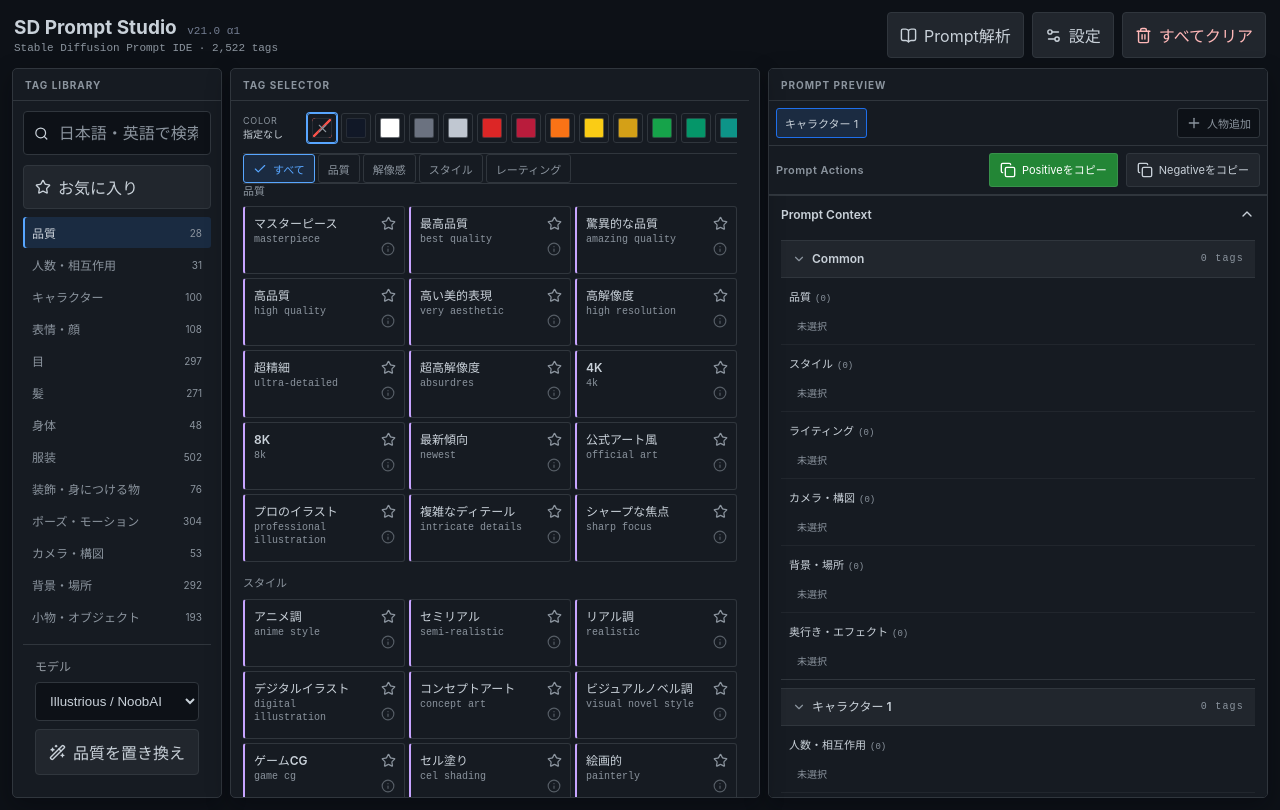
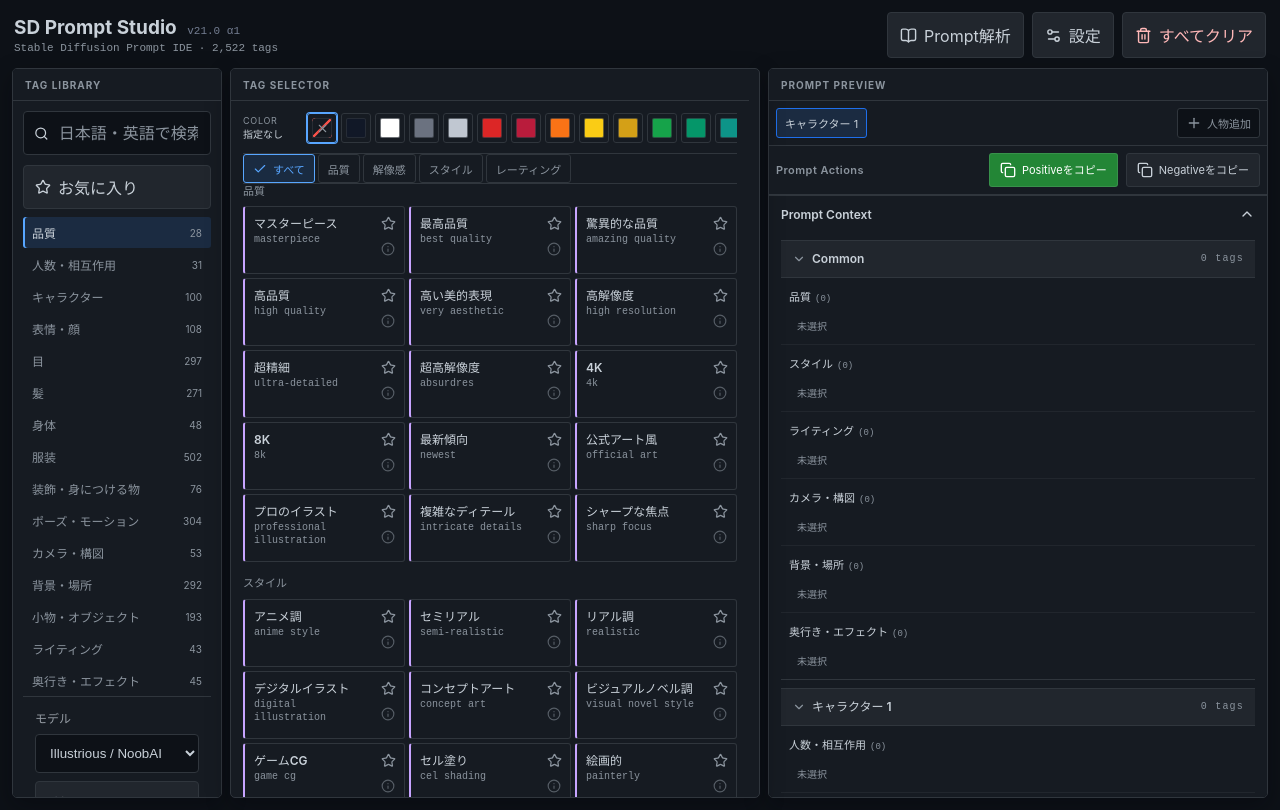
Before and after one commit to whatrune/sd-prompt-studio, a React (Vite) app: page / in a window 1280 px wide. Built offline with nearby package versions, Linux system fonts and the light colour scheme; the HTML template or start-up script is replaced by a standard one.

Commit message:
Unify panel header scrolling

```diff
--- a/src/styles.css
+++ b/src/styles.css
@@ -300,7 +300,7 @@ textarea { width:100%; resize:vertical; min-height:105px; background:#0c0f16; bo
 .panel-title.compact{min-height:16px;margin-bottom:8px;justify-content:flex-end}.panel-title.compact>div{display:none}
 .subcategory-tabs{display:flex;flex-wrap:nowrap;overflow-x:auto;overflow-y:hidden;white-space:nowrap;scrollbar-width:thin;scroll-snap-type:x proximity;padding:0 0 10px;margin:0 0 14px;gap:7px;border-bottom:1px solid #252c3b}.subcategory-tabs button{flex:0 0 auto;scroll-snap-align:start;min-height:32px;padding:6px 11px;font-size:12px}.subcategory-tabs button.active::after{bottom:-11px;height:2px}
 .tag-card .info-tag{left:8px;right:auto;top:auto;bottom:8px;width:25px;height:25px;display:grid;place-items:center;border-radius:7px;background:#0d1018cc;z-index:3}.tag-card .star{right:8px;top:8px}.tag-card .tag-main strong{padding-left:24px;padding-right:30px}.tag-card .tag-main span{font-size:11px}.tag-card .tag-main small{font-size:10px;padding-left:24px}
-.preview{overflow-y:auto;overscroll-behavior:contain}.block-tabs{flex:0 0 auto;position:sticky;top:0;z-index:8;background:#12151e}.warning-box,.related-box{position:static;flex:0 0 auto}.related-static{margin:8px 10px 10px;overflow:visible}.related-static>div{max-height:none;overflow:visible}
+.preview{overflow-y:auto;overscroll-behavior:contain}.block-tabs{flex:0 0 auto;position:static;z-index:auto;background:#12151e}.warning-box,.related-box{position:static;flex:0 0 auto}.related-static{margin:8px 10px 10px;overflow:visible}.related-static>div{max-height:none;overflow:visible}
 .selected-outline{padding:8px 10px;display:grid;gap:9px;flex:0 0 auto}.compact-empty{min-height:70px;height:auto;padding:16px;font-size:11px}.selected-group{display:grid;gap:6px;padding-bottom:8px;border-bottom:1px solid #242a38}.selected-group:last-child{border-bottom:0}.selected-group-head{display:flex;justify-content:space-between;align-items:center}.selected-group-head strong{font-size:11px;color:#aeb8d1}.selected-group-head button{border:0;background:transparent;color:#737e93;font-size:9px;padding:2px 4px}.selected-group-head button:hover{color:#f0a1ad}.selected-chips{display:flex;flex-wrap:wrap;gap:5px}.selected-chip{display:inline-flex;align-items:center;min-height:25px;border:1px solid #3a4560;border-radius:7px;background:#1a2130;overflow:hidden;max-width:100%}.chip-label{border:0;background:transparent;color:#e7ebf5;padding:4px 3px 4px 7px;font-size:10px;line-height:1.2;white-space:normal;text-align:left}.chip-label:hover{color:#aebfff}.chip-weight{font-size:8px;color:#9faccc;padding-left:3px}.chip-remove{align-self:stretch;border:0;border-left:1px solid #354059;background:#151b27;color:#8490a8;padding:3px 5px;display:grid;place-items:center}.chip-remove:hover{background:#44242b;color:#ffc0c8}
 .tag-detail-modal{width:min(680px,94vw);max-height:88vh;overflow:auto;background:var(--bg-secondary);border:1px solid var(--border);border-radius:17px;padding:20px;box-shadow:var(--popover-shadow)}.tag-detail-modal h2{margin:4px 0;font-size:20px}.tag-detail-modal code{font-size:12px;color:var(--text-secondary)}.tag-detail-modal>p{color:var(--text-secondary);line-height:1.65}.tag-detail-modal dl{display:grid;grid-template-columns:1fr 1fr;gap:8px}.tag-detail-modal dl div{background:var(--code-bg);border:1px solid var(--border);border-radius:9px;padding:9px}.tag-detail-modal dt{font-size:10px;color:var(--text-secondary)}.tag-detail-modal dd{margin:4px 0 0;font-size:12px}
 .output-box{flex:0 0 auto}.output-box textarea{min-height:150px}.output-box.negative textarea{min-height:100px}
@@ -815,10 +815,12 @@ body{background:var(--bg-primary);color:var(--text-primary)}
 [data-theme="light"] .settings-popover::before{border-color:var(--border);background:var(--bg-secondary)}
 
 /* v24: Prompt Preview panel hierarchy and shared section rhythm */
-.panel-role{display:flex;align-items:center;flex:0 0 auto;height:32px;padding:0 12px;border-bottom:1px solid var(--border);color:var(--text-secondary);font-size:10px;font-weight:700;letter-spacing:.1em}
-.sidebar>.panel-role{margin:-10px -10px 10px}
-.tag-panel>.panel-role{margin:-12px -12px 10px}
-.tag-selector-sticky-controls{position:sticky;top:0;z-index:6;min-width:0;background:var(--bg-secondary)}
+.panel-role{position:sticky;top:0;z-index:8;display:flex;align-items:center;flex:0 0 auto;height:32px;padding:0 12px;border-bottom:1px solid var(--border);background:var(--bg-secondary);color:var(--text-secondary);font-size:10px;font-weight:700;letter-spacing:.1em}
+.sidebar{min-height:0;overflow-y:auto;overscroll-behavior:contain}
+.sidebar nav{overflow:visible}
+.sidebar>.panel-role{top:-10px;margin:-10px -10px 10px}
+.tag-panel>.panel-role{top:-12px;margin:-12px -12px 10px}
+.tag-selector-sticky-controls{position:static;z-index:auto;min-width:0;background:transparent}
 .color-modifier-bar{display:flex;align-items:center;gap:10px;min-height:38px;margin:0;padding:0 0 8px;border-bottom:1px solid var(--border);min-width:0}
 .tag-selector-sticky-controls .subcategory-tabs{z-index:auto;margin:0;padding:0;border-bottom:1px solid var(--border);background:transparent;box-shadow:none;backdrop-filter:none}
 .color-modifier-label{display:grid;flex:0 0 auto;gap:1px;min-width:52px;color:var(--text-secondary);font-size:9px;line-height:1.2;letter-spacing:.08em}
```
